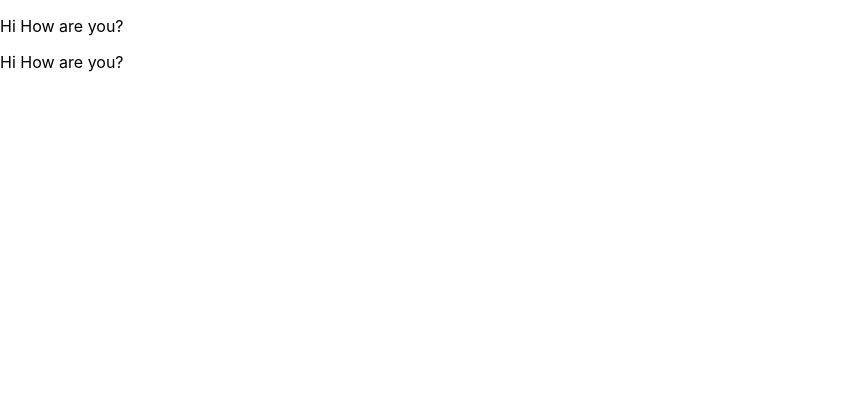
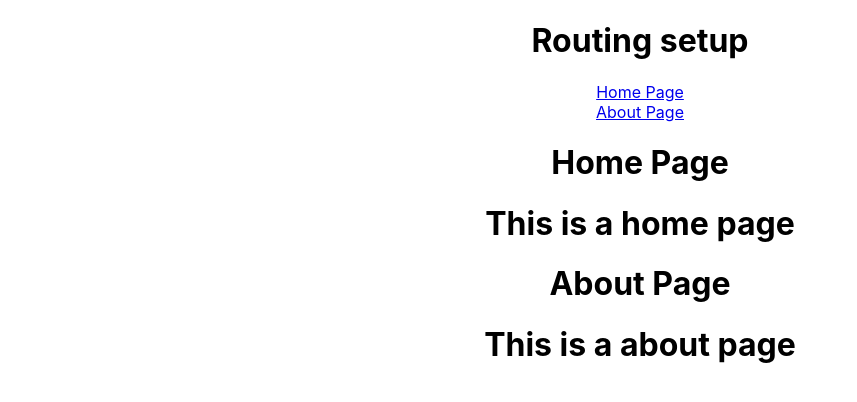
Before and after one commit to Sautech/React, a React (Create React App) app: page / in a window 1280 px wide. Shown: the top 402 px of the page, without its empty margins (0-857 px from the left). Built offline with nearby package versions, Linux system fonts and the light colour scheme.

Commit message:
third commit

```diff
--- a/package.json
+++ b/package.json
@@ -10,6 +10,7 @@
     "react": "^17.0.2",
     "react-bootstrap": "^2.0.0-rc.0",
     "react-dom": "^17.0.2",
+    "react-router-dom": "^5.3.0",
     "react-scripts": "4.0.3",
     "web-vitals": "^1.1.2"
   },
--- a/src/App.js
+++ b/src/App.js
@@ -1,14 +1,35 @@
-
-import './App.css';
-
-function App()
-{
+import React from "react";
+import "./App.css";
+import { BrowserRouter as Router, Link } from "react-router-dom";
+function App() {
   return (
-    <div>
-      <p>Hi How are you?</p>
-      <p>Hi How are you?</p>
+    <div className="App">
+      <h1>Routing setup</h1>
+      <Router>
+        <Link to="/home"> Home Page </Link> <br></br>
+        <Link to="/about"> About Page </Link>
+        <Home />
+        <About />
+      </Router>
     </div>
   );
 }
 
+function Home() {
+  return (
+    <div>
+      <h1>Home Page</h1>
+      <h1>This is a home page</h1>
+    </div>
+  );
+}
+
+function About() {
+  return (
+    <div>
+      <h1>About Page</h1>
+      <h1>This is a about page</h1>
+    </div>
+  );
+}
 export default App;
```
Also changed, not shown: 1 other file (tests, documents, lock files or other folders).
